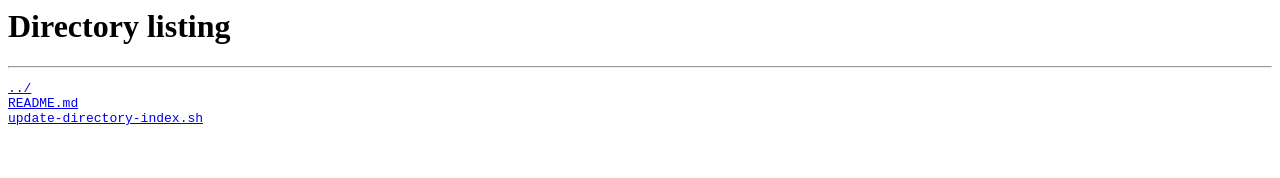
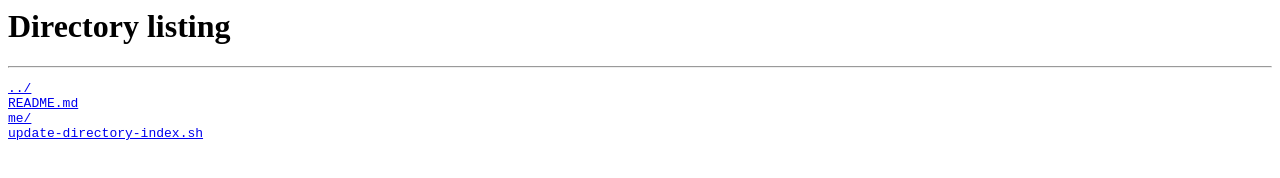
Before and after one commit to sgeb/maven_repo, a plain HTML site: page index.html in a window 1280 px wide. Drawn offline with Linux system fonts and the light colour scheme.

Commit message:
Rebuild index pages

```diff
--- a/index.html
+++ b/index.html
@@ -5,6 +5,7 @@
 <pre>
 <a href="../">../</a>
 <a href="README.md">README.md</a>
+<a href="me/">me/</a>
 <a href="update-directory-index.sh">update-directory-index.sh</a>
 </pre>
 </body>
```
